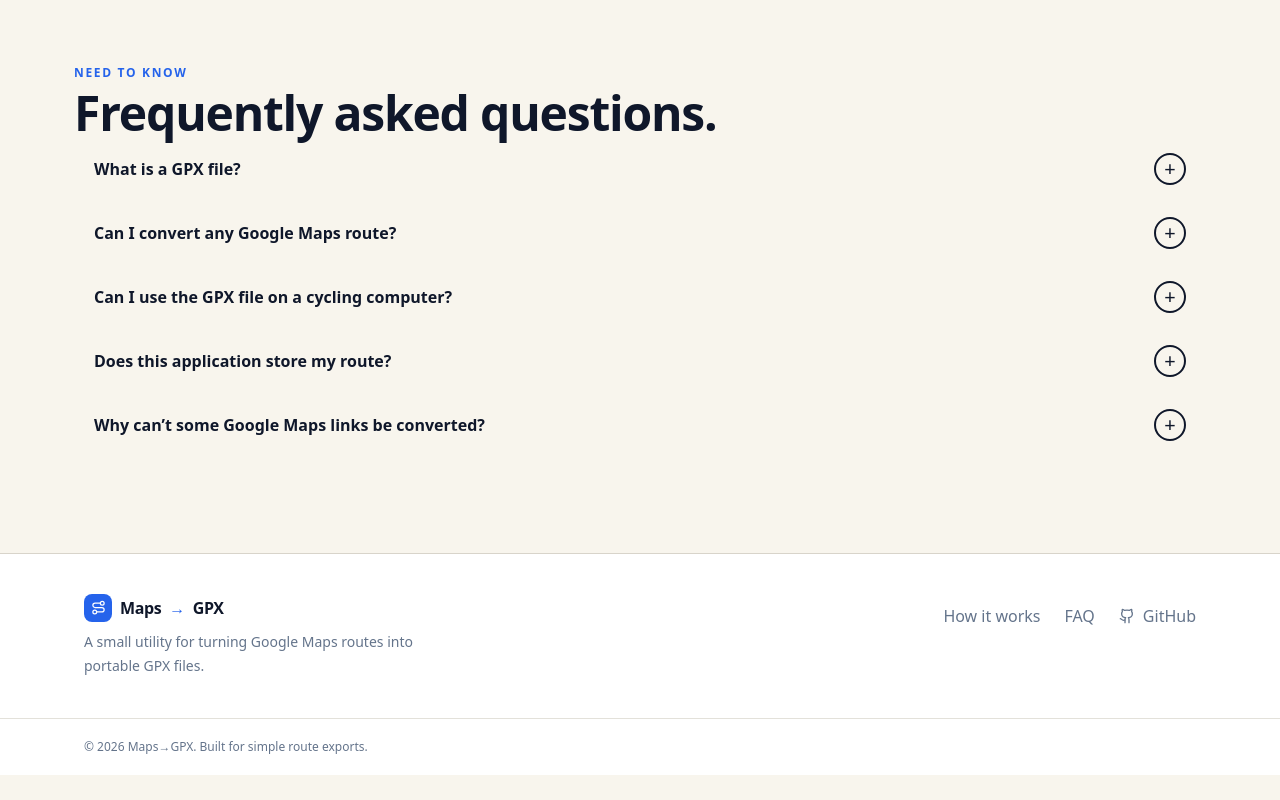
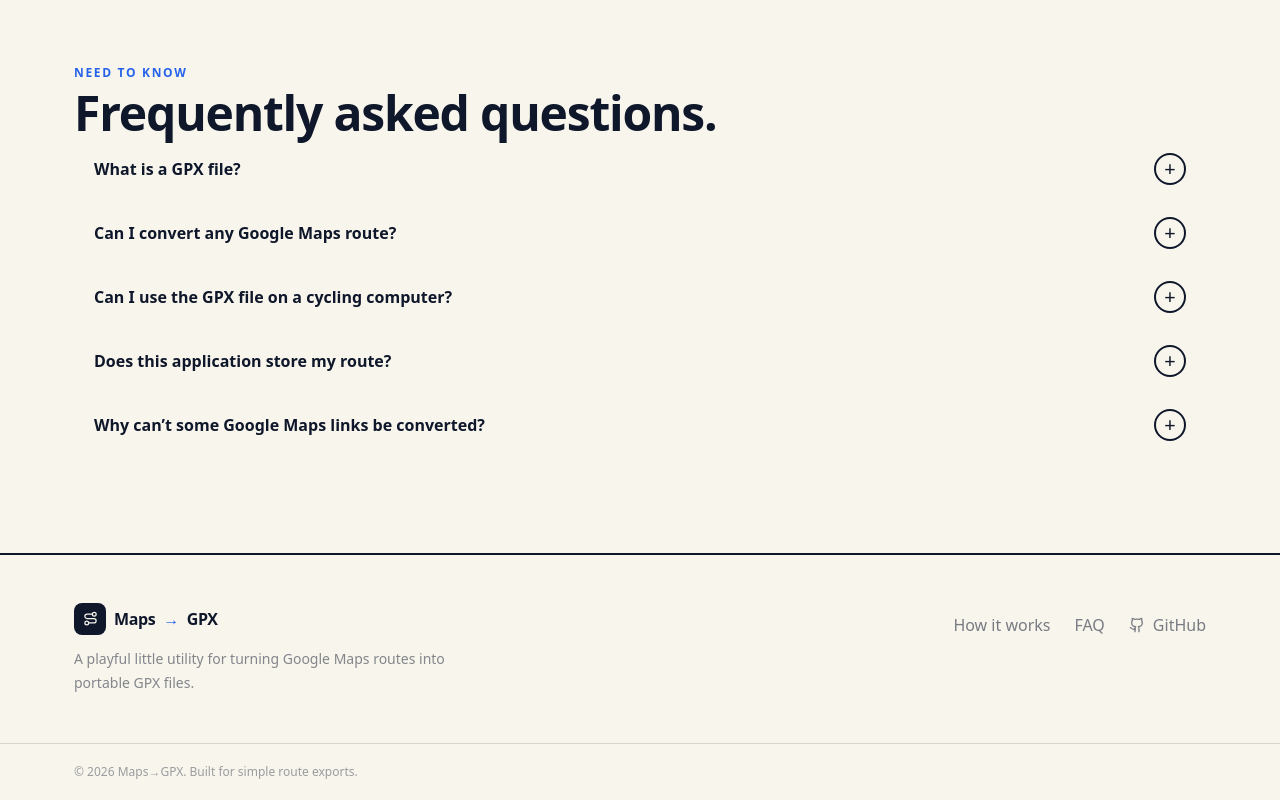
Before and after one commit to RandyGalangg/gmaps-gpx, a React (Vite) app: page / in a window 1280 px wide. Shown: the part 1738-2538 px from the top of the page. Before the commit the page ends 2513 px from the top, so only its background shows below. Built offline with nearby package versions, Linux system fonts and the light colour scheme; no server answers.

Commit message:
Complete component visual redesign and theme support

```diff
--- a/src/components/Footer.tsx
+++ b/src/components/Footer.tsx
@@ -1,24 +1,3 @@
 import { Github, Route } from 'lucide-react';
 import { GITHUB_URL } from '../config';
-
-export default function Footer() {
-  const link = 'flex min-h-11 items-center text-muted transition-colors hover:text-ink';
-  return (
-    <footer className="border-t border-line bg-white">
-      <div className="mx-auto flex max-w-[1160px] flex-col gap-8 px-4 py-10 sm:px-6 md:flex-row md:items-start md:justify-between">
-        <div>
-          <div className="flex items-center gap-2 font-bold tracking-tight"><span className="grid h-7 w-7 place-items-center rounded-lg bg-brand text-white"><Route size={15} aria-hidden /></span>Maps<span className="text-brand">→</span>GPX</div>
-          <p className="mt-2 max-w-sm text-sm leading-6 text-muted">A small utility for turning Google Maps routes into portable GPX files.</p>
-        </div>
-        <nav aria-label="Footer" className="flex flex-col md:flex-row md:gap-6">
-          <a className={link} href="#how-it-works">How it works</a>
-          <a className={link} href="#faq">FAQ</a>
-          <a className={link} href={GITHUB_URL} target="_blank" rel="noopener noreferrer"><Github size={16} className="mr-2" aria-hidden /> GitHub</a>
-        </nav>
-      </div>
-      <div className="border-t border-line/70">
-        <p className="mx-auto max-w-[1160px] px-4 py-5 text-xs text-muted sm:px-6">&copy; 2026 Maps→GPX. Built for simple route exports.</p>
-      </div>
-    </footer>
-  );
-}
+export default function Footer(){const link='flex min-h-11 items-center text-ink/55 transition-colors hover:text-ink';return <footer className="border-t-2 border-ink bg-surface"><div className="mx-auto flex max-w-[1180px] flex-col gap-8 px-4 py-12 sm:px-6 md:flex-row md:items-start md:justify-between"><div><div className="flex items-center gap-2 font-black tracking-tight"><span className="grid h-8 w-8 place-items-center rounded-lg bg-ink text-canvas"><Route size={15}/></span>Maps<span className="text-brand">→</span>GPX</div><p className="mt-3 max-w-sm text-sm font-medium leading-6 text-ink/50">A playful little utility for turning Google Maps routes into portable GPX files.</p></div><nav aria-label="Footer" className="flex flex-col md:flex-row md:gap-6"><a className={link} href="#how-it-works">How it works</a><a className={link} href="#faq">FAQ</a><a className={link} href={GITHUB_URL} target="_blank" rel="noopener noreferrer"><Github size={16} className="mr-2"/> GitHub</a></nav></div><div className="border-t border-line"><p className="mx-auto max-w-[1180px] px-4 py-5 text-xs font-medium text-ink/40 sm:px-6">&copy; 2026 Maps→GPX. Built for simple route exports.</p></div></footer>;}
```
